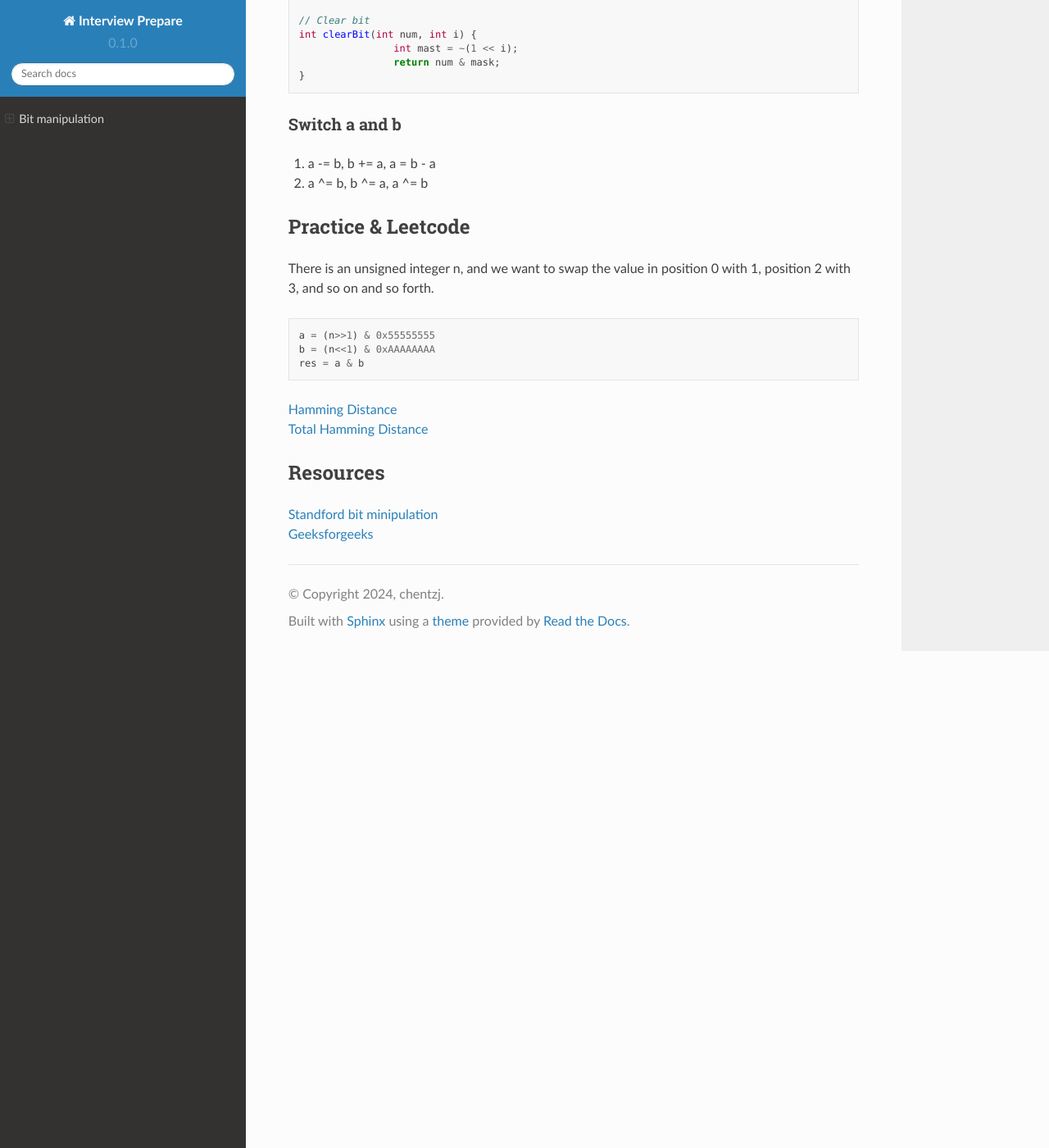
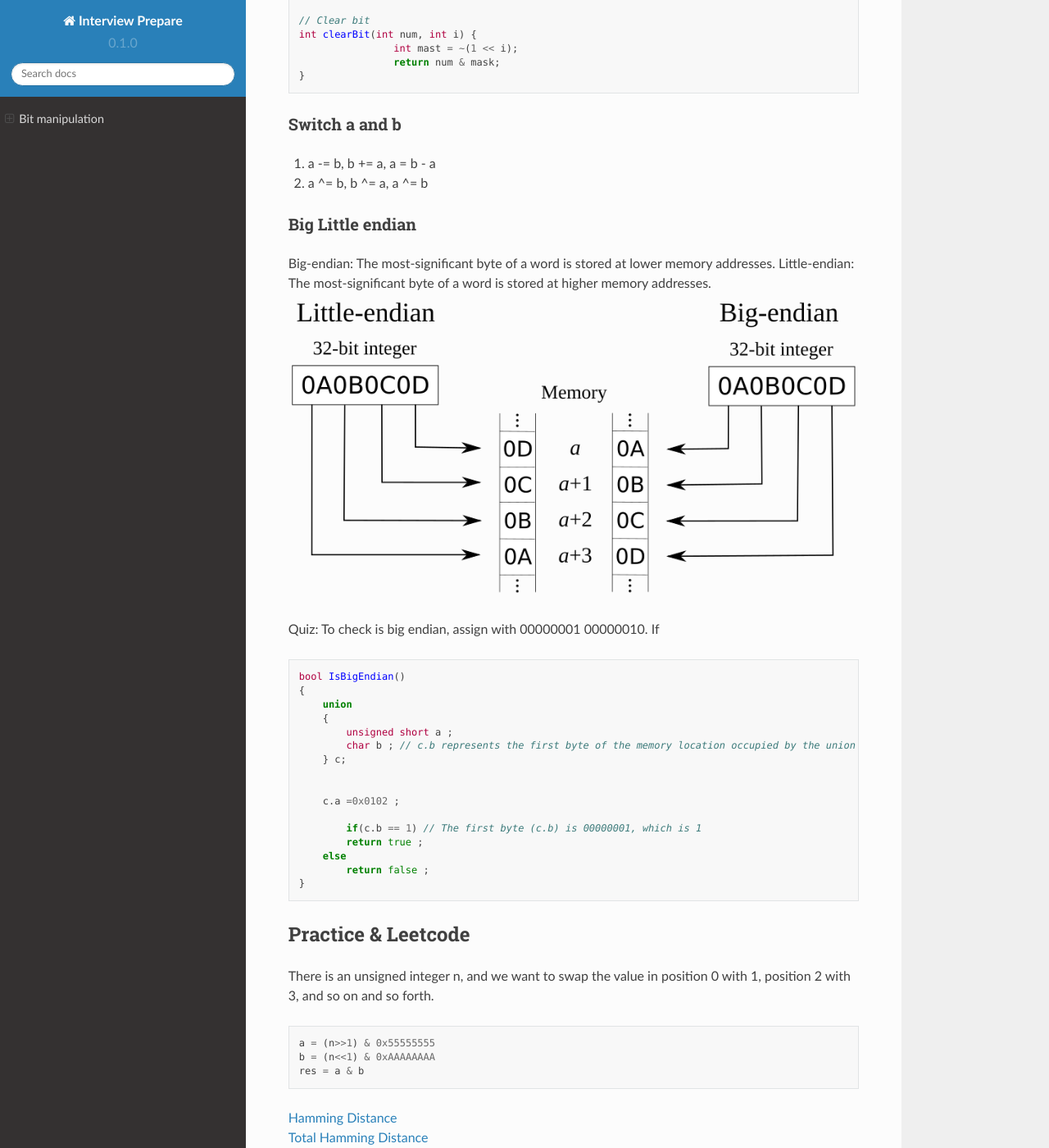
Before and after one commit to Raychen0617/Interview_prepare, a Sphinx documentation site: the page built from docs/source/LC/bit/bit.md, in a window 1280 px wide and 1400 px high, scrolled down 2461 px. Shown: the whole window at 82% size. Built offline with Sphinx 7.4.7 and the Read the Docs theme 2.0.0, drawn with Linux system fonts in a browser that asks for light colours.

Commit message:
update_docs

````diff
--- a/docs/source/LC/bit/bit.md
+++ b/docs/source/LC/bit/bit.md
@@ -88,6 +88,30 @@ int clearBit(int num, int i) {
 1. a -= b, b += a, a = b - a
 2. a ^= b, b ^= a, a ^= b
 
+### Big Little endian
+Big-endian: The most-significant byte of a word is stored at lower memory addresses.
+Little-endian: The most-significant byte of a word is stored at higher memory addresses.
+![](./images/endian.png)
+
+Quiz: To check is big endian, assign with 00000001 00000010. If
+```cpp
+bool IsBigEndian()
+{
+    union
+    {
+        unsigned short a ;
+        char b ; // c.b represents the first byte of the memory location occupied by the union member c
+    } c;
+
+
+    c.a =0x0102 ;
+
+	if(c.b == 1) // The first byte (c.b) is 00000001, which is 1
+        return true ;
+    else
+        return false ;
+}
+```
 
 ## Practice & Leetcode
 There is an unsigned integer n, and we want to swap the value in position 0 with 1, position 2 with 3, and so on and so forth.
````
Also changed, not shown: docs/source/cpp.md (+11 -0 lines), docs/source/opengl.md (+8 -1 lines), docs/source/LC/bit/images/endian.png (added).
